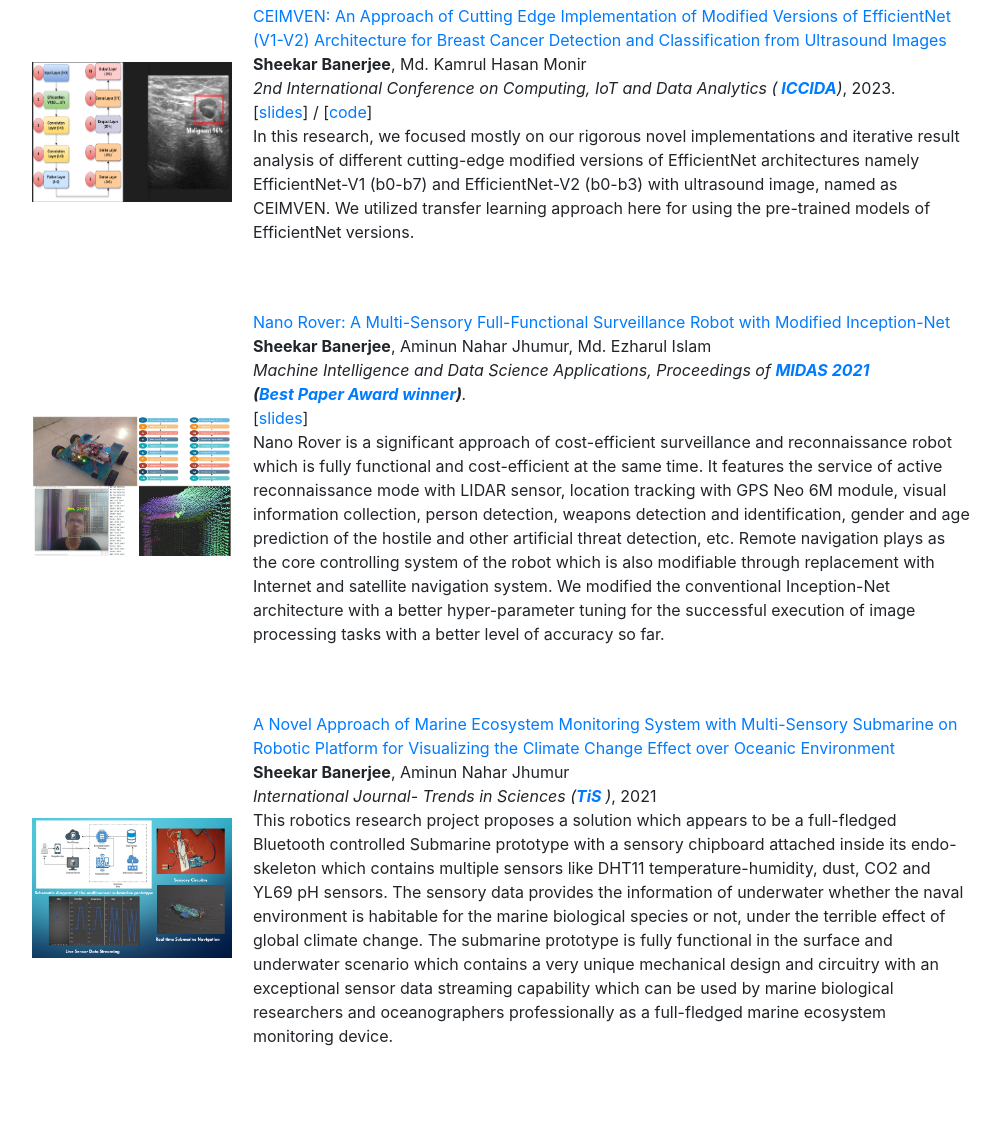
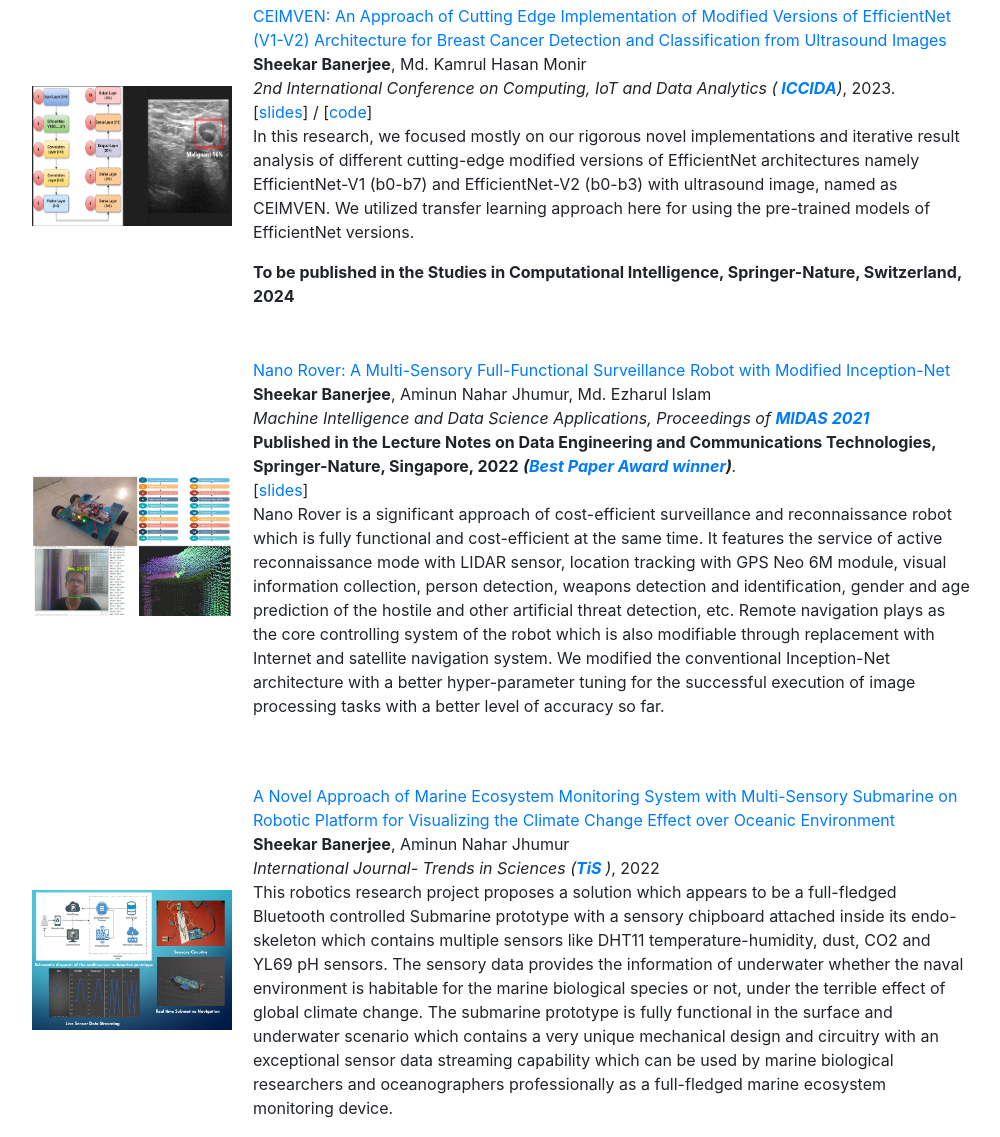
Before and after one commit to ac005sheekar/sheekar.github.io, a plain HTML site: page research.html in a window 1280 px wide. Shown: the part 537-1674 px from the top of the page, without its empty margins (148-1148 px from the left). Before the commit the page ends 1602 px from the top, so only its background shows below. Drawn offline with nearby package versions, Linux system fonts and the light colour scheme.

Commit message:
Update research.html

```diff
--- a/research.html
+++ b/research.html
@@ -83,6 +83,8 @@
               [<a href="https://docs.google.com/presentation/d/1TERuOyXkmCEQR01EPGFrGaff_N2szD9b/edit?usp=sharing&ouid=113883945430849884931&rtpof=true&sd=true">slides</a>] /
               [<a href="https://github.com/ac005sheekar/CEIMVEN">code</a>]
               <p> In this research, we focused mostly on our rigorous novel implementations and iterative result analysis of different cutting-edge modified versions of EfficientNet architectures namely EfficientNet-V1 (b0-b7) and EfficientNet-V2 (b0-b3) with ultrasound image, named as CEIMVEN. We utilized transfer learning approach here for using the pre-trained models of EfficientNet versions.</p>
+              <strong>To be published in the Studies in Computational Intelligence,
+                Springer-Nature, Switzerland, 2024</strong>
             </td>
           </tr> </tbody></table>
 
@@ -102,6 +104,7 @@
                 <strong>Sheekar Banerjee</strong>, Aminun Nahar Jhumur, Md. Ezharul Islam<br>
               <em>Machine Intelligence and Data Science Applications,
                 Proceedings of <strong><a href="https://link.springer.com/book/10.1007/978-981-19-2347-0">MIDAS 2021</a></strong></em><br>
+                <strong>Published in the Lecture Notes on Data Engineering and Communications Technologies, Springer-Nature, Singapore, 2022</strong>
 
               <em><strong>(<a href="https://drive.google.com/file/d/1Lx_0N-qDk464qy2mpFBdnzqiLk6QxPLf/view">Best Paper Award winner</a>)</strong></font>.</em><br>
 
@@ -125,7 +128,7 @@
               </a>
               <br>
                 <strong>Sheekar Banerjee</strong>, Aminun Nahar Jhumur<br>
-              <em>International Journal- Trends in Sciences (<strong><a href="https://tis.wu.ac.th/index.php/tis/">TiS</a> </strong>)</em>, 2021 <br>
+              <em>International Journal- Trends in Sciences (<strong><a href="https://tis.wu.ac.th/index.php/tis/">TiS</a> </strong>)</em>, 2022 <br>
 
               <p> This robotics research project proposes a solution which appears to be a full-fledged Bluetooth controlled Submarine prototype with a sensory chipboard attached inside its endo-skeleton which contains multiple sensors like DHT11 temperature-humidity, dust, CO2 and YL69 pH sensors. The sensory data provides the information of underwater whether the naval environment is habitable for the marine biological species or not, under the terrible effect of global climate change. The submarine prototype is fully functional in the surface and underwater scenario which contains a very unique mechanical design and circuitry with an exceptional sensor data streaming capability which can be used by marine biological researchers and oceanographers professionally as a full-fledged marine ecosystem monitoring device.</p>
             </td>
```
